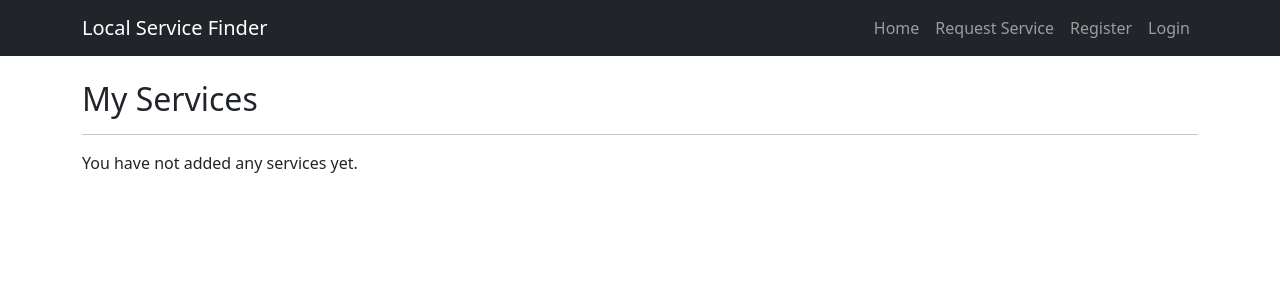
After one commit to SandraWanja-code/Local-Service-Finder, a Django app: template localservicefinder/services/templates/services/my_services.html in a window 1280 px wide. The commit adds this page. Shown: the top 300 px of the page. Run offline with Django 5.2, Linux system fonts and the light colour scheme; the template is opened without the code that fills it, so the values that code supplies are empty.

Commit message:
my services and delete function

```diff
--- a/localservicefinder/localservicefinder/urls.py
+++ b/localservicefinder/localservicefinder/urls.py
@@ -26,4 +26,5 @@ path('', TemplateView.as_view(template_name="home.html"), name="home"),
 
     path('requests/', include('requests.urls')),
     path("services/", include("services.urls")),
+    path('', include('services.urls')),
 ]
--- a/localservicefinder/services/templates/services/edit_provider.html
+++ b/localservicefinder/services/templates/services/edit_provider.html
@@ -44,7 +44,7 @@
     </button>
 </form>
 
-<!-- Include jQuery and Select2 -->
+
 <link href="https://cdn.jsdelivr.net/npm/select2@4.1.0-rc.0/dist/css/select2.min.css" rel="stylesheet" />
 <script src="https://code.jquery.com/jquery-3.6.0.min.js"></script>
 <script src="https://cdn.jsdelivr.net/npm/select2@4.1.0-rc.0/dist/js/select2.min.js"></script>
--- /dev/null
+++ b/localservicefinder/services/templates/services/my_services.html
@@ -0,0 +1,28 @@
+{% extends "base.html" %}
+
+{% block content %}
+ <h2>My Services</h2>
+
+    <!-- <a href="{% url 'add_service' %}">➕ Add New Service</a> -->
+
+    <hr>
+
+    {% if services %}
+        {% for service in services %}
+            <div style="margin-bottom: 20px;">
+                <h3>{{ service.name }}</h3>
+                <p>{{ service.description }}</p>
+
+                <a href="{% url 'edit_service' service.id %}"> Edit</a>
+                |
+                <a href="{% url 'delete_service' service.id %}"
+                   onclick="return confirm('Are you sure you want to delete this service?');">
+                    Delete
+                </a>
+            </div>
+            <hr>
+        {% endfor %}
+    {% else %}
+        <p>You have not added any services yet.</p>
+    {% endif %}
+    {% endblock %}
--- a/localservicefinder/services/urls.py
+++ b/localservicefinder/services/urls.py
@@ -10,6 +10,7 @@ path("service/<int:service_id>/", views.providers_by_service, name="providers_by
 
 path("provider/<int:provider_id>/", views.provider_profile, name="provider_profile"),
 path("dashboard/", views.provider_dashboard, name="provider_dashboard"),
-# path("my-requests/", views.customer_requests, name="customer_requests"),
-
+path("my-request/", views.customer_requests, name="customer_requests"),
+path('my-services/', views.my_services, name='my_services'),
+path('delete-service/<int:id>/', views.delete_service, name='delete_service'),
 ]
--- a/localservicefinder/templates/home.html
+++ b/localservicefinder/templates/home.html
@@ -19,6 +19,7 @@ Request a Service
 <a href="/services/become-provider/" class="btn btn-success btn-lg">
 Provide a Service
 </a>
+<a href="{% url 'my_services' %}">My Services</a>
 
 </div>
 
--- a/localservicefinder/templates/navbar.html
+++ b/localservicefinder/templates/navbar.html
@@ -29,10 +29,10 @@
     {% endif %}
 
     {% if user.is_authenticated and not user.provider %}
-<li class="nav-item">
+<!-- <li class="nav-item">
     <a class="nav-link" href="{% url 'customer_requests' %}">My Requests</a>
 </li>
-{% endif %}
+{% endif %} -->
 
     <li class="nav-item">
       <a class="nav-link" href="{% url 'logout' %}">Logout</a>
```
Also changed, not shown: localservicefinder/services/views.py (+15 -4 lines), localservicefinder/db.sqlite3.
